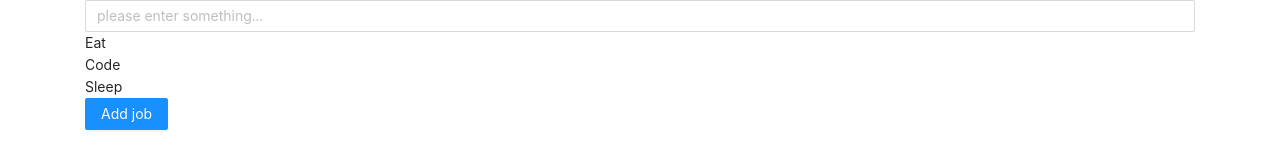
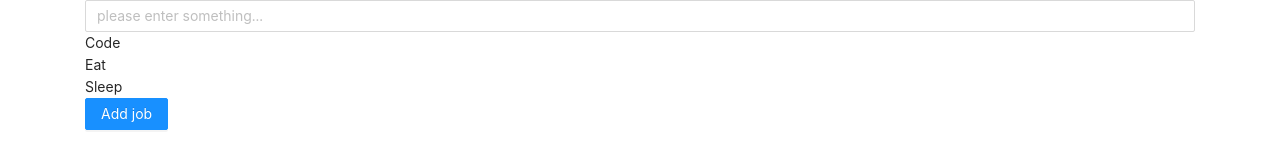
Before and after one commit to GLab-cloud/Go, a React (Create React App) app in the folder TodoListApp/React FE/: page / in a window 1280 px wide. Shown: the top 160 px of the page. Built offline with nearby package versions, Linux system fonts and the light colour scheme.

Commit message:
const TODO list

```diff
--- a/TodoListApp/React FE/src/App.js
+++ b/TodoListApp/React FE/src/App.js
@@ -1,5 +1,17 @@
 import React from 'react';
 import { Button, Input } from 'antd';
+const list = [{
+        id: 1,
+        title: 'Code'
+    },
+    {
+        id: 1,
+        title: 'Eat'
+    }, {
+        id: 2,
+        title: 'Sleep'
+    }
+]
 
 function App() {
     return (
@@ -9,17 +21,24 @@ function App() {
         <
         Input placeholder = "please enter something..." / >
         <
-        div >
+        div > {
+            list.map(item => {
+                return ( <
+                    div key = {
+                        item.id
+                    } > {
+                        item.title
+                    } < /div>
+
+                )
+            })
+
+        } < /div>
+
         <
-        div > < div > Eat < /div>< /div >
-        <
-        div > < div > Code < /div>< /div >
-        <
-        div > < div > Sleep < /div>< /div >
-        <
-        Button type = "primary" > Add job < /Button> < /div > < /
-        div >
-    );
+        Button type = "primary" > Add job < /Button> < /div >
+
+    )
 
 }
 
```
